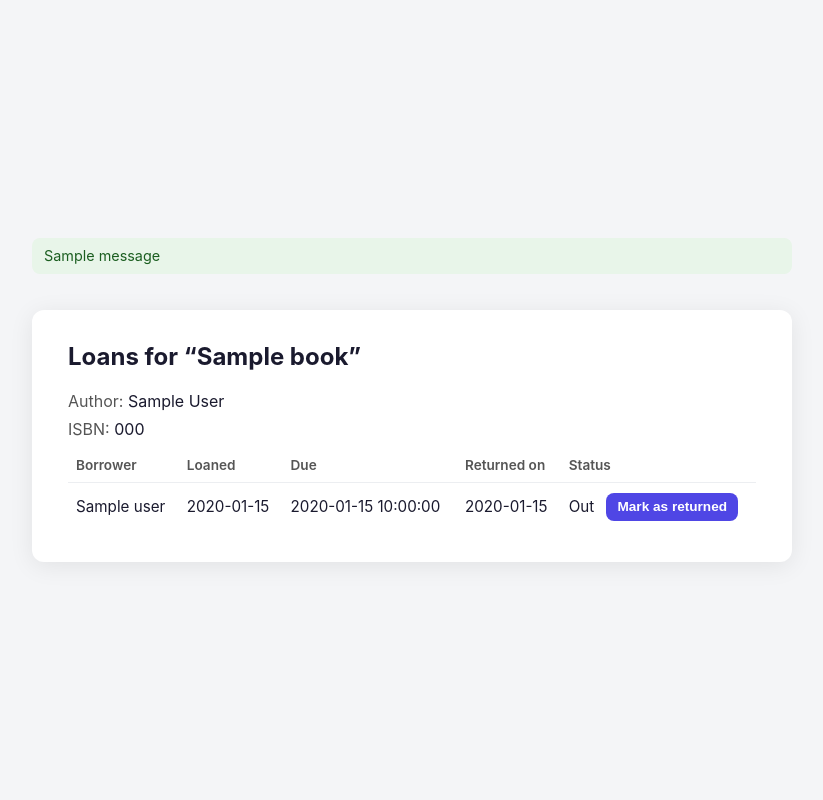
After one commit to loganphillips792/flask-project, a Python web app: template templates/book_loans.html in a window 1280 px wide. The commit adds this page. Shown: the whole page, without its empty margins (228-1051 px from the left). Run offline with Jinja, Linux system fonts and the light colour scheme; the template is opened without the code that fills it: most values are stand-ins (such as "Sample title", 1, 10 or a date in 2020); one stand-in notice (Sample message) is shown.

Commit message:
books view

```diff
--- a/templates/base.html
+++ b/templates/base.html
@@ -15,6 +15,8 @@
   </script>
   <style>
     * { box-sizing: border-box; }
+    /* Column so the nav spans the full width; .page below keeps the old
+       centred-card layout for everything under it. */
     body {
       font-family: -apple-system, BlinkMacSystemFont, "Segoe UI", Roboto, sans-serif;
       background: #f4f5f7;
@@ -22,10 +24,37 @@
       margin: 0;
       min-height: 100vh;
       display: flex;
+      flex-direction: column;
+    }
+    .page {
+      flex: 1;
+      display: flex;
       align-items: center;
       justify-content: center;
       padding: 2rem 1rem;
     }
+    .nav {
+      display: flex;
+      align-items: center;
+      gap: 1.25rem;
+      flex-wrap: wrap;
+      background: #fff;
+      border-bottom: 1px solid #e4e6ea;
+      padding: 0.85rem 1.5rem;
+    }
+    .nav .brand { font-weight: 700; font-size: 1rem; margin-right: 0.5rem; }
+    .nav a {
+      color: #555;
+      text-decoration: none;
+      font-size: 0.9rem;
+      font-weight: 600;
+      padding: 0.3rem 0;
+      border-bottom: 2px solid transparent;
+    }
+    .nav a:hover { color: #4f46e5; }
+    .nav a.active { color: #4f46e5; border-bottom-color: #4f46e5; }
+    /* Pushes log out to the far right, whatever links precede it. */
+    .nav .spacer { margin-left: auto; }
     /* Vertical stack so a page can render several cards, each its own box. */
     .container {
       width: 100%;
@@ -34,6 +63,8 @@
       flex-direction: column;
       gap: 1.25rem;
     }
+    /* Pages that render a table opt into a wider column via container_class. */
+    .container.wide { max-width: 760px; }
     .card {
       background: #fff;
       border-radius: 12px;
@@ -64,6 +95,16 @@
       cursor: pointer;
     }
     button:hover { background: #4338ca; }
+    /* In-table action button: the full-width default would stretch the cell. */
+    button.btn-small {
+      width: auto;
+      padding: 0.4rem 0.7rem;
+      font-size: 0.85rem;
+      white-space: nowrap;
+    }
+    td form { margin: 0; }
+    /* Status text and its action side by side, without stretching the row. */
+    .status-cell { display: flex; align-items: center; gap: 0.75rem; }
     .error {
       background: #fdecea;
       color: #b71c1c;
@@ -82,7 +123,28 @@
     }
     .field { margin: 0.5rem 0; }
     .field span { color: #555; }
-    a.logout { color: #4f46e5; text-decoration: none; font-weight: 600; }
+    table { width: 100%; border-collapse: collapse; font-size: 0.95rem; }
+    th, td { padding: 0.6rem 0.5rem; text-align: left; border-bottom: 1px solid #eceef1; }
+    th { color: #555; font-size: 0.85rem; font-weight: 600; }
+    tr:last-child td { border-bottom: none; }
+    td.numeric, th.numeric { text-align: right; }
+    /* A book with every copy on loan: still listed, visibly unavailable. */
+    tr.exhausted td { color: #9aa0aa; }
+    a.action { color: #4f46e5; text-decoration: none; font-weight: 600; white-space: nowrap; }
+    /* An <a> that reads as a button, for navigation that isn't a form submit. */
+    a.btn-link {
+      display: inline-block;
+      padding: 0.5rem 0.9rem;
+      margin-bottom: 1rem;
+      border-radius: 8px;
+      background: #4f46e5;
+      color: #fff;
+      text-decoration: none;
+      font-size: 0.9rem;
+      font-weight: 600;
+    }
+    a.btn-link:hover { background: #4338ca; }
+    .empty { color: #6b7280; font-size: 0.9rem; }
     /* Locked section: shown to users without permission for the action. */
     .card.locked { background: #fafafb; }
     .card.locked h1 { color: #9aa0aa; }
@@ -101,11 +163,30 @@
   </style>
 </head>
 <body>
-  <div class="container">
-    {% for category, message in get_flashed_messages(with_categories=true) %}
-      <div class="{{ category }}">{{ message }}</div>
-    {% endfor %}
-    {% block content %}{% endblock %}
+  {# Anonymous visitors only ever see the login page, and both book links are
+     admin-only, so the nav is scoped accordingly rather than offering links
+     that would 403. #}
+  {% if current_user.is_authenticated %}
+    <nav class="nav">
+      <span class="brand">Library</span>
+      <a href="{{ url_for('auth.dashboard') }}"
+         class="{{ 'active' if request.endpoint == 'auth.dashboard' }}">Dashboard</a>
+      {% if current_user.is_admin %}
+        <a href="{{ url_for('books.index') }}"
+           class="{{ 'active' if request.endpoint in ['books.index', 'books.loans'] }}">View all books</a>
+        <a href="{{ url_for('books.new') }}"
+           class="{{ 'active' if request.endpoint == 'books.new' }}">Create new book</a>
+      {% endif %}
+      <a class="spacer" href="{{ url_for('auth.logout') }}">Log out</a>
+    </nav>
+  {% endif %}
+  <div class="page">
+    <div class="container {% block container_class %}{% endblock %}">
+      {% for category, message in get_flashed_messages(with_categories=true) %}
+        <div class="{{ category }}">{{ message }}</div>
+      {% endfor %}
+      {% block content %}{% endblock %}
+    </div>
   </div>
 </body>
 </html>
--- /dev/null
+++ b/templates/book_loans.html
@@ -0,0 +1,47 @@
+{% extends "base.html" %}
+{% block title %}Loans — {{ book.title }}{% endblock %}
+{% block container_class %}wide{% endblock %}
+{% block content %}
+  <div class="card">
+    <h1>Loans for “{{ book.title }}”</h1>
+    <div class="field"><span>Author:</span> {{ book.author }}</div>
+    <div class="field"><span>ISBN:</span> {{ book.isbn }}</div>
+
+    {% if loans %}
+      <table>
+        <thead>
+          <tr>
+            <th>Borrower</th>
+            <th>Loaned</th>
+            <th>Due</th>
+            <th>Returned on</th>
+            <th>Status</th>
+          </tr>
+        </thead>
+        <tbody>
+          {% for loan in loans %}
+            <tr>
+              <td>{{ loan.user.name }}</td>
+              <td>{{ loan.loaned_at.strftime('%Y-%m-%d') }}</td>
+              <td>{{ loan.due_date }}</td>
+              {# Loans returned before returned_at existed have no date to show. #}
+              <td>{{ loan.returned_at.strftime('%Y-%m-%d') if loan.returned_at else "—" }}</td>
+              <td>
+                <div class="status-cell">
+                  <span>{{ "Returned" if loan.returned else "Out" }}</span>
+                  {% if not loan.returned %}
+                    <form method="post" action="{{ url_for('books.return_loan', loan_id=loan.id) }}">
+                      <button class="btn-small" type="submit">Mark as returned</button>
+                    </form>
+                  {% endif %}
+                </div>
+              </td>
+            </tr>
+          {% endfor %}
+        </tbody>
+      </table>
+    {% else %}
+      <p class="empty">No one has borrowed this book yet.</p>
+    {% endif %}
+  </div>
+{% endblock %}
```
Also changed, not shown: app/__init__.py (+42 -5 lines), app/auth.py (+13 -5 lines), app/books.py (added, +120 -0 lines), app/models.py (+44 -0 lines), app/routes.py (+10 -2 lines), templates/book_form.html (added, +23 -0 lines), templates/books.html (added, +39 -0 lines), templates/dashboard.html (+6 -2 lines), README.md.
